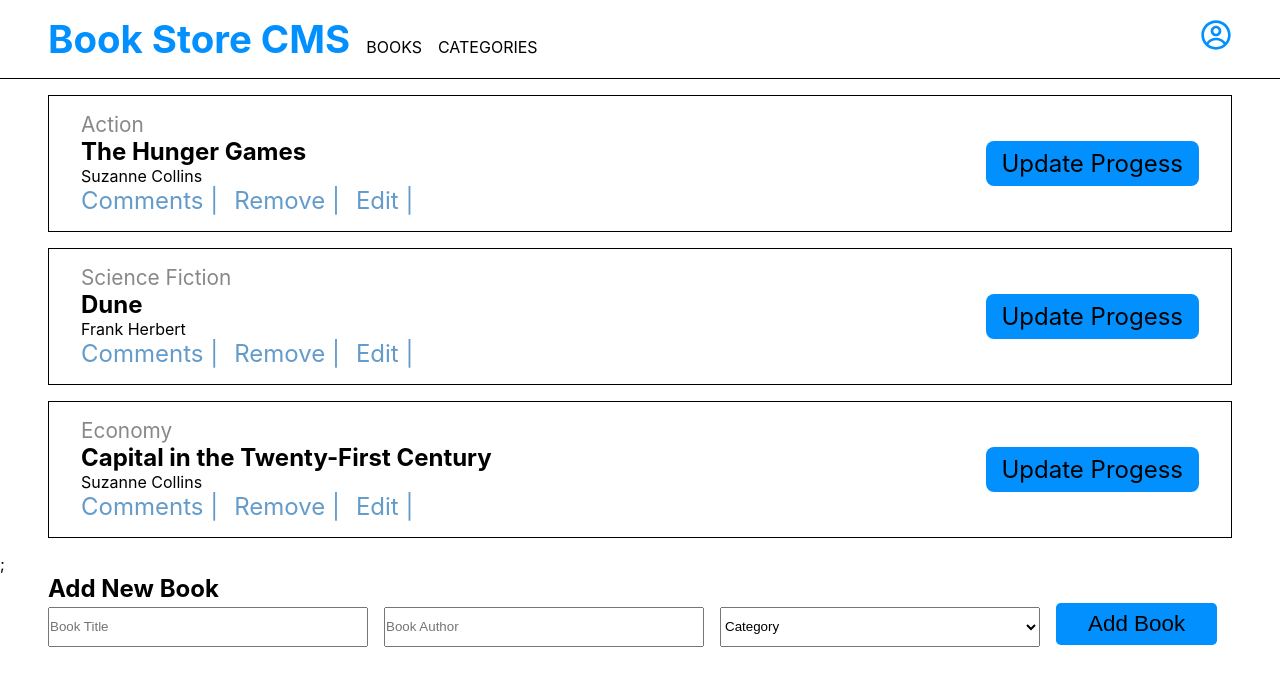
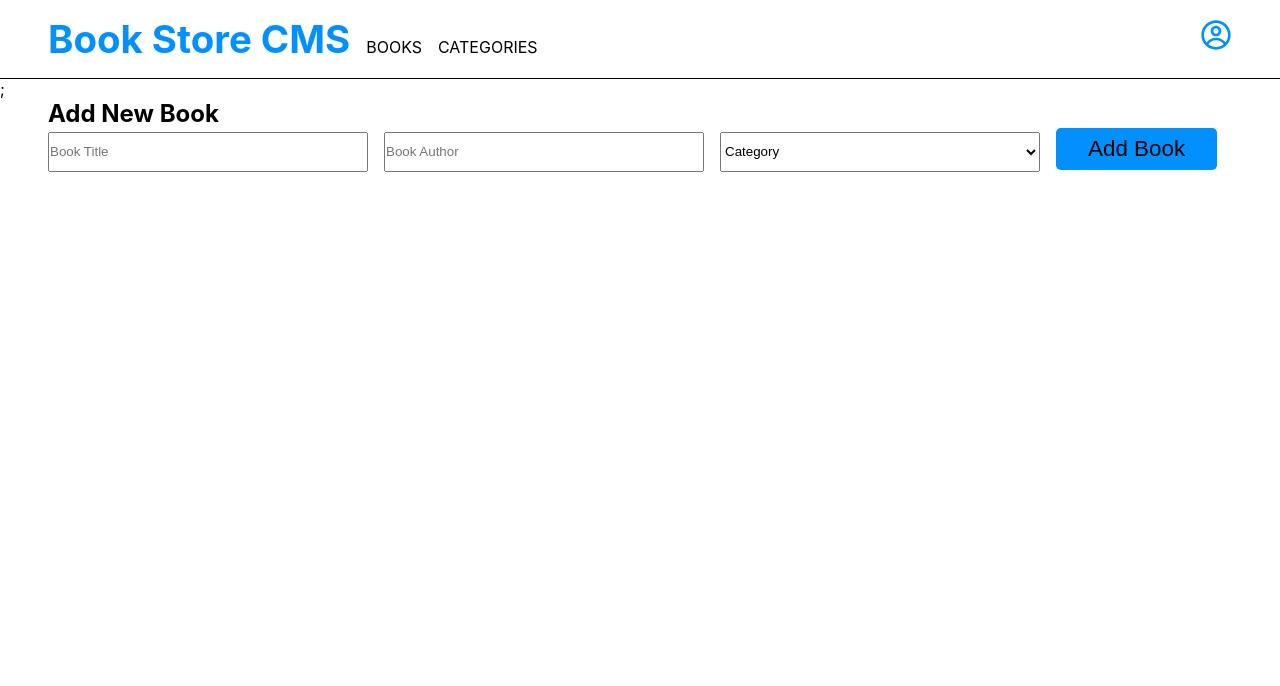
Before and after one commit to AlphaNtihinduka/Book-store, a React (Create React App) app: page / in a window 1280 px wide. Shown: the top 686 px of the page. Built offline with nearby package versions, Linux system fonts and the light colour scheme.

Commit message:
connect react redux

```diff
--- a/src/Redux/configureStore.js
+++ b/src/Redux/configureStore.js
@@ -1,12 +1,17 @@
-import { createStore, combineReducers } from 'react-redux';
-import * as booksReducer from './Books/books';
-import * as categoriesReducer from './Categories/categories';
+import { applyMiddleware, legacy_createStore as createStore, combineReducers } from 'redux';
+import logger from 'redux-logger';
+import thunk from 'redux-thunk';
+import booksReducer from './Books/books';
+import categoriesReducer from './Categories/categories';
 
 const rootreducer = combineReducers({
   books: booksReducer,
   categories: categoriesReducer,
 });
 
-const store = createStore(rootreducer);
+const store = createStore(
+  rootreducer,
+  applyMiddleware(thunk, logger),
+);
 
 export default store;
--- a/src/components/AddNewBook.js
+++ b/src/components/AddNewBook.js
@@ -1,14 +1,60 @@
-import React from 'react';
-import PropTypes from 'prop-types';
+import React, { useState } from 'react';
+import { useDispatch } from 'react-redux';
+import { v4 as uuidv4 } from 'uuid';
+import { addBook } from '../Redux/Books/books';
+// import PropTypes from 'prop-types';
 import '../CSS/addNewBook.css';
 
-const AddNewBook = ({ handleSubmit }) => (
+const AddNewBook = () => {
+  const dispatch = useDispatch();
+  const emptyBook = {
+    title: '',
+    author: '',
+    category: '',
+  };
+
+  const [book, changeBook] = useState(emptyBook);
+
+  const handleTitle = (e) => {
+    changeBook({
+      ...book,
+      title: e.target.value,
+    });
+  };
+
+  const handleAuthor = (e) => {
+    changeBook({
+      ...book,
+      author: e.target.value,
+    });
+  };
+
+  const handleCategory = (e) => {
+    changeBook({
+      ...book,
+      category: e.target.value,
+    });
+  };
+
+  const handleSubmit = (e) => {
+    e.preventDefault();
+    const { title, author, category } = book;
+    dispatch(addBook({
+      id: uuidv4(),
+      title,
+      author,
+      category,
+    },
+    changeBook(emptyBook)));
+  };
+
+  return (
     <div className="Add-container">
       <h2 className="addBook-heading">Add New Book</h2>
       <form onSubmit={handleSubmit} className="form">
-      <input type="text" placeholder="Book Title" className="inputs" />
-      <input type="text" placeholder="Book Author" className="inputs" />
-      <select name="category" className="inputs">
+        <input type="text" placeholder="Book Title" className="inputs" onChange={handleTitle} value={book.title} />
+        <input type="text" placeholder="Book Author" className="inputs" onChange={handleAuthor} value={book.author} />
+        <select name="category" className="inputs" onChange={handleCategory}>
           <option value="" defaultValue>Category</option>
           <option value="Action">Action</option>
           <option value="Science Fiction">Science Fiction</option>
@@ -18,9 +64,27 @@ const AddNewBook = ({ handleSubmit }) => (
       </form>
     </div>
   );
-
-AddNewBook.propTypes = {
-  handleSubmit: PropTypes.func.isRequired,
 };
 
+// const AddNewBook = () => (
+//   <div className="Add-container">
+//     <h2 className="addBook-heading">Add New Book</h2>
+//     <form onSubmit={handleSubmit} className="form">
+//       <input type="text" placeholder="Book Title" className="inputs" />
+//       <input type="text" placeholder="Book Author" className="inputs" />
+//       <select name="category" className="inputs">
+//         <option value="" defaultValue>Category</option>
+//         <option value="Action">Action</option>
+//         <option value="Science Fiction">Science Fiction</option>
+//         <option value="Economy">Economy</option>
+//       </select>
+//       <button type="submit" className="add-btn">Add Book</button>
+//     </form>
+//   </div>
+// );
+
+// AddNewBook.propTypes = {
+//   handleSubmit: PropTypes.func.isRequired,
+// };
+
 export default AddNewBook;
--- a/src/components/Book.js
+++ b/src/components/Book.js
@@ -1,19 +1,36 @@
 import React from 'react';
 import PropTypes from 'prop-types';
+import { useDispatch } from 'react-redux';
+import { RemoveBook } from '../Redux/Books/books';
 import '../CSS/book.css';
 
 const Book = (props) => {
-  const { topic, title, author } = props;
+  const {
+    id, category, title, author,
+  } = props;
+
+  const dispatch = useDispatch();
+
+  const deleteHandler = () => {
+    dispatch(RemoveBook(id));
+  };
+
   return (
     <div className="book-container">
-      <div>
-        <p className="topic">{topic}</p>
+      <div key={id}>
+        <p className="topic">{category}</p>
         <p className="title">{title}</p>
         <p className="author">{author}</p>
         <ul className="btn-container">
-          <li className="comment-btn">Comments |</li>
-          <li className="remove-btn">Remove |</li>
-          <li className="edit-btn">Edit |</li>
+          <li className="comment-btn">
+            <button type="button">Comment</button>
+          </li>
+          <li className="remove-btn">
+            <button type="button" onClick={() => deleteHandler()}>Remove</button>
+          </li>
+          <li className="edit-btn">
+            <button type="button">Edit |</button>
+          </li>
         </ul>
       </div>
       <div className="progress-btn">Update Progess</div>
@@ -22,7 +39,8 @@ const Book = (props) => {
 };
 
 Book.propTypes = {
-  topic: PropTypes.string.isRequired,
+  id: PropTypes.string.isRequired,
+  category: PropTypes.string.isRequired,
   title: PropTypes.string.isRequired,
   author: PropTypes.string.isRequired,
 };
--- a/src/components/Books.js
+++ b/src/components/Books.js
@@ -1,42 +1,24 @@
 import React from 'react';
+import { useSelector } from 'react-redux';
+import { v4 as uuidv4 } from 'uuid';
 import AddNewBook from './AddNewBook';
 import Book from './Book';
 
 const Books = () => {
-  const booksStore = [
-    {
-      id: 1,
-      topic: 'Action',
-      title: 'The Hunger Games',
-      author: 'Suzanne Collins',
-    },
-    {
-      id: 2,
-      topic: 'Science Fiction',
-      title: 'Dune',
-      author: 'Frank Herbert',
-    },
-    {
-      id: 3,
-      topic: 'Economy',
-      title: 'Capital in the Twenty-First Century',
-      author: 'Suzanne Collins',
-    },
-  ];
+  const booksStore = useSelector((state) => state.books);
 
   const handleSubmit = () => {};
 
   return (
     <div>
       {booksStore.map((book) => (
-        <div key={book.id} className="book-details">
-          <Book topic={book.topic} title={book.title} author={book.author} />
+        <div key={uuidv4()} className="book-details">
+          <Book category={book.category} id={book.id} title={book.title} author={book.author} />
         </div>
       ))}
       ;
       <AddNewBook onSubmit={handleSubmit} />
     </div>
-
   );
 };
 
--- a/src/components/Categories.js
+++ b/src/components/Categories.js
@@ -1,10 +1,16 @@
 import React from 'react';
+import { useSelector, useDispatch } from 'react-redux';
+import { checkStatus } from '../Redux/Categories/categories';
 
-const Categories = () => (
-  <div className="categories-wrapper">
-    <h1>Categories</h1>
-    <button className="categories-btn" type="button">Check status</button>
-  </div>
-);
+const Categories = () => {
+  const categories = useSelector((state) => state.categories);
+  const dispatch = useDispatch();
+  return (
+    <div className="categories-wrapper">
+      <h1>{categories}</h1>
+      <button className="categories-btn" type="button" onClick={() => dispatch(checkStatus())}>Check status</button>
+    </div>
+  );
+};
 
 export default Categories;
--- a/src/index.js
+++ b/src/index.js
@@ -1,14 +1,18 @@
 import React from 'react';
 import ReactDOM from 'react-dom/client';
 import { BrowserRouter as Router } from 'react-router-dom';
+import { Provider } from 'react-redux';
+import store from './Redux/configureStore';
 import './index.css';
 import App from './App';
 
 const root = ReactDOM.createRoot(document.getElementById('root'));
 root.render(
   <React.StrictMode>
-    <Router>
-      <App />
-    </Router>
+    <Provider store={store}>
+      <Router>
+        <App />
+      </Router>
+    </Provider>
   </React.StrictMode>,
 );
```
Lines whose indentation alone changed are shown as unchanged.
